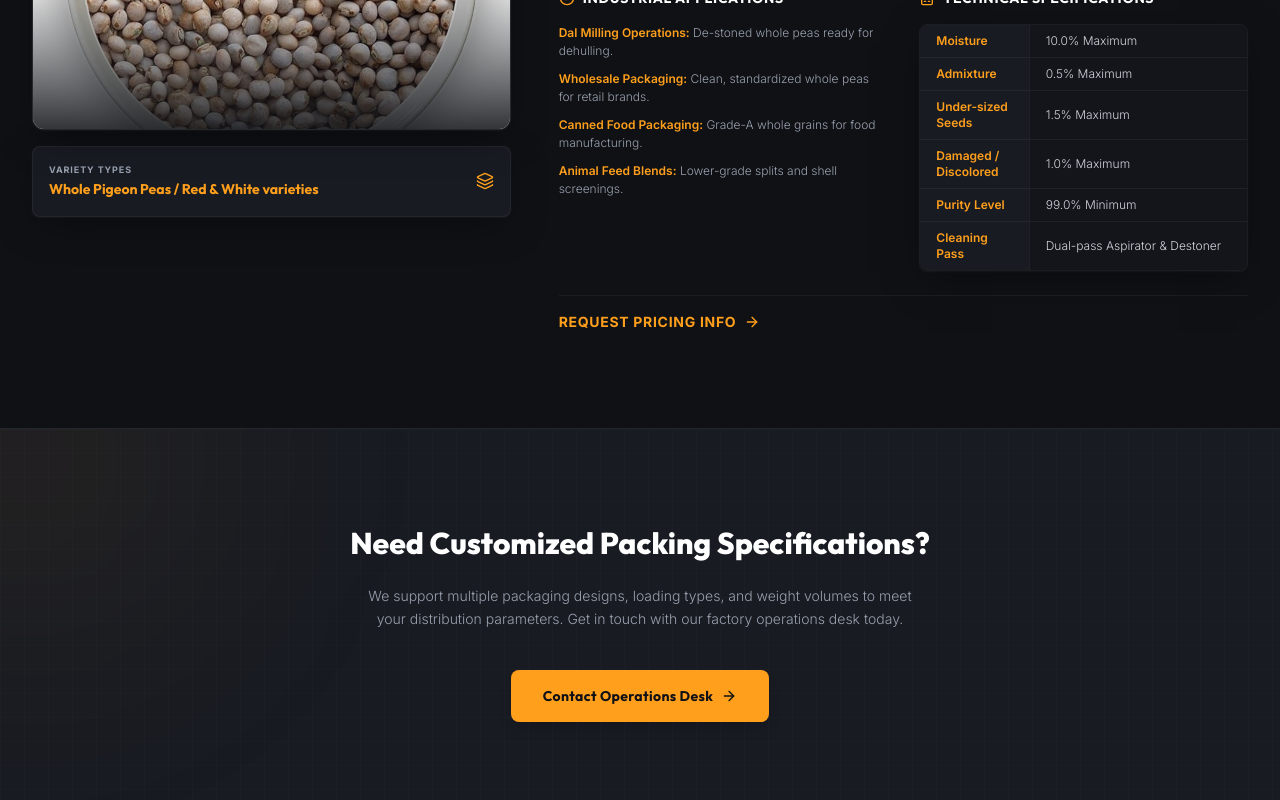
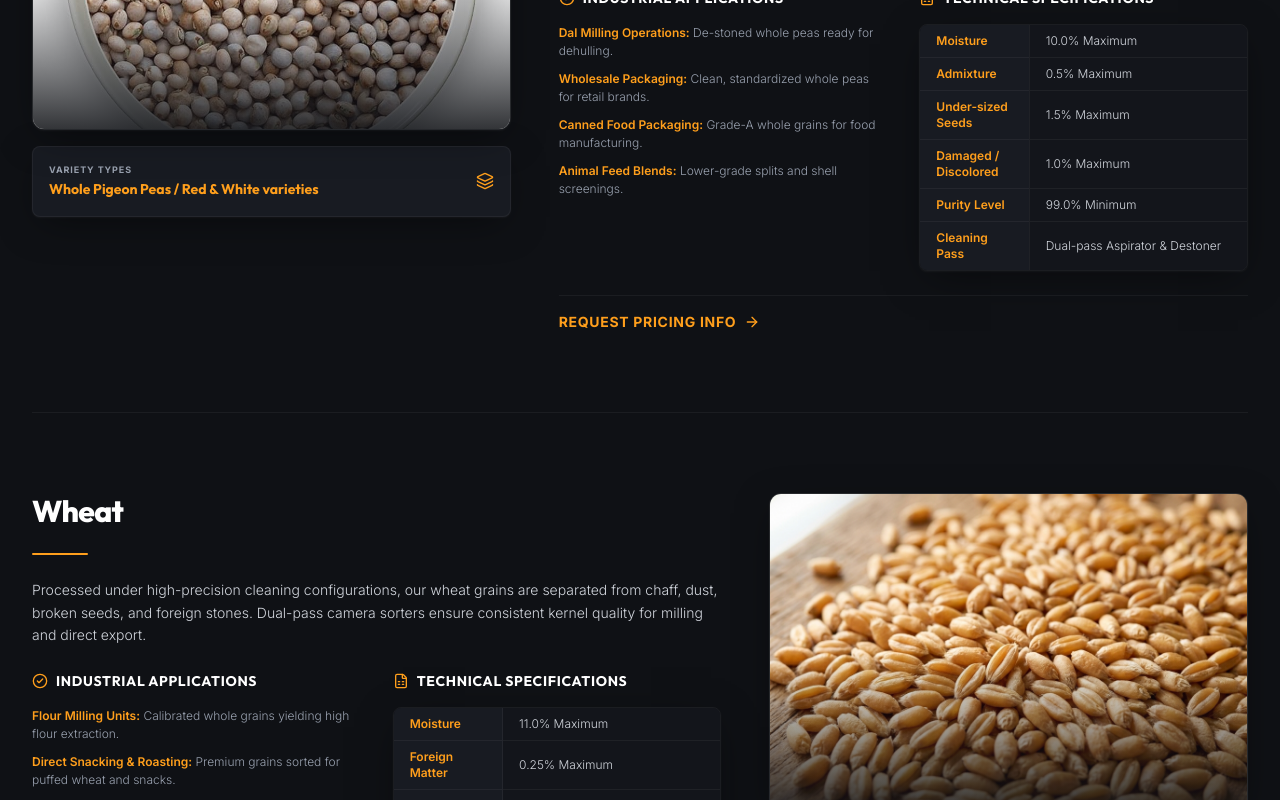
Before and after one commit to vijayghodadra/SOMNATH-INDUSTRIES, a React (Vite) app: page /products in a window 1280 px wide. Shown: the part 2000-2800 px from the top of the page. Built offline with nearby package versions, Linux system fonts and the light colour scheme.

Commit message:
Add Tuwar and Wheat products, fix badge alignment, and add Other Agricultural Commodities in footer

```diff
--- a/index.html
+++ b/index.html
@@ -7,8 +7,8 @@
 
     <!-- SEO Meta Tags -->
     <title>Somnath Industries | Premium Agriculture Sorting & Processing Solutions</title>
-    <meta name="description" content="Somnath Industries provides premium agriculture sorting, grading, and packing solutions for Peanut (Singdana), Chana, and Tuwar in Gujarat. Built on trust, driven by quality." />
-    <meta name="keywords" content="Somnath Industries, Peanut Sorting, Chana Sorting, Tuwar Grading, Agricultural Packing, Gujarat Agriculture Processing, Sorting Machinery" />
+    <meta name="description" content="Somnath Industries provides premium agriculture sorting, grading, and packing solutions for Peanut (Singdana), Chana, Tuwar, and Wheat in Gujarat. Built on trust, driven by quality." />
+    <meta name="keywords" content="Somnath Industries, Peanut Sorting, Chana Sorting, Tuwar Grading, Wheat Processing, Agricultural Packing, Gujarat Agriculture Processing, Sorting Machinery" />
     <meta name="author" content="Somnath Industries" />
 
     <!-- Open Graph / Facebook -->
--- a/src/components/Footer.jsx
+++ b/src/components/Footer.jsx
@@ -91,6 +91,9 @@ export default function Footer() {
                 { label: 'Industrial Packaging', path: '/services#packing' },
                 { label: 'Peanut (Singdana) Processing', path: '/products#peanut' },
                 { label: 'Chickpeas (Chana) Processing', path: '/products#chana' },
+                { label: 'Tuwar (Pigeon Peas) Processing', path: '/products#tuwar' },
+                { label: 'Wheat Processing', path: '/products#wheat' },
+                { label: 'Other Agricultural Commodities / Etc.', path: '/contact' },
               ].map((link) => (
                 <li key={link.label}>
                   <Link
--- a/src/components/Navbar.jsx
+++ b/src/components/Navbar.jsx
@@ -5,6 +5,7 @@ import { Menu, X, Cog, PhoneCall, ChevronDown, ArrowRight } from 'lucide-react';
 import peanutImg from '../assets/Peanut.jpg';
 import chanaImg from '../assets/Chana.jpg';
 import tuwarImg from '../assets/Tuwar.jpg';
+import wheatImg from '../assets/Wheat.png';
 
 export default function Navbar() {
   const [isScrolled, setIsScrolled] = useState(false);
@@ -64,6 +65,13 @@ export default function Navbar() {
       variety: 'Red & White Whole Seeds',
       desc: 'Destoned and aspirated whole peas prepared for premium dehulling mills.',
       image: tuwarImg,
+    },
+    {
+      id: 'wheat',
+      name: 'Wheat',
+      variety: 'Lokwan & Tukda Varieties',
+      desc: 'Premium cleaned whole wheat grains sorted for mills and exporters.',
+      image: wheatImg,
     }
   ];
 
@@ -127,7 +135,7 @@ export default function Navbar() {
                             transition={{ duration: 0.25, ease: 'easeOut' }}
                             className="absolute left-1/2 -translate-x-1/2 top-full mt-4 w-[680px] bg-[#181B22]/98 backdrop-blur-md rounded-xl shadow-premium-lg border border-white/10 p-6 z-50 grid grid-cols-12 gap-6"
                           >
-                            <div className="col-span-8 grid grid-cols-3 gap-4">
+                            <div className="col-span-8 grid grid-cols-2 gap-4">
                               {megaProducts.map((prod) => (
                                 <Link
                                   key={prod.id}
--- a/src/components/SEO.jsx
+++ b/src/components/SEO.jsx
@@ -24,7 +24,7 @@ export default function SEO({ title, description, keywords, schema }) {
     if (metaKeywords) {
       metaKeywords.setAttribute(
         'content',
-        keywords || 'Somnath Industries, Peanut Sorting, Chana Sorting, Tuwar Grading, Agricultural Packing, Gujarat Agriculture Processing, Sorting Machinery'
+        keywords || 'Somnath Industries, Peanut Sorting, Chana Sorting, Tuwar Grading, Wheat Sorting, Agricultural Packing, Gujarat Agriculture Processing, Sorting Machinery'
       );
     }
 
--- a/src/pages/Contact.jsx
+++ b/src/pages/Contact.jsx
@@ -34,6 +34,7 @@ export default function Contact() {
         if (prod.includes('peanut')) selectedKey = 'peanut';
         else if (prod.includes('chana')) selectedKey = 'chana';
         else if (prod.includes('tuwar')) selectedKey = 'tuwar';
+        else if (prod.includes('wheat')) selectedKey = 'wheat';
 
         setFormData(prev => ({
           ...prev,
@@ -343,6 +344,7 @@ export default function Contact() {
                     <option value="peanut">Peanut (Singdana)</option>
                     <option value="chana">Chana (Chickpeas)</option>
                     <option value="tuwar">Tuwar (Pigeon Peas)</option>
+                    <option value="wheat">Wheat</option>
                     <option value="other">Other Agricultural Commodities / Etc.</option>
                   </select>
                 </div>
--- a/src/pages/DigitalCard.jsx
+++ b/src/pages/DigitalCard.jsx
@@ -19,7 +19,7 @@ export default function DigitalCard() {
     whatsappUrl: 'https://wa.me/919925842943?text=Hi%20Sagar,%20I%20visited%20your%20digital%20business%20card%20and%20wanted%20to%20connect.'
   };
 
-  const products = ['Peanut (Singdana)', 'Chana (Chickpeas)', 'Tuwar (Pigeon Peas)'];
+  const products = ['Peanut (Singdana)', 'Chana (Chickpeas)', 'Tuwar (Pigeon Peas)', 'Wheat'];
   const services = ['Optical Color Sorting', 'Size & Weight Grading', 'Industrial Packaging'];
 
   const downloadVcf = () => {
--- a/src/pages/Home.jsx
+++ b/src/pages/Home.jsx
@@ -12,6 +12,7 @@ import cardsImg from '../assets/Cards.jpeg';
 import peanutImg from '../assets/Peanut.jpg';
 import chanaImg from '../assets/Chana.jpg';
 import tuwarImg from '../assets/Tuwar.jpg';
+import wheatImg from '../assets/Wheat.png';
 
 gsap.registerPlugin(ScrollTrigger);
 
@@ -51,6 +52,13 @@ export default function Home() {
       variety: 'Red & White Varieties',
       tagline: 'Clean whole grains prepared directly for pulse splitting mills.',
       image: tuwarImg
+    },
+    {
+      id: 'wheat',
+      name: 'Wheat',
+      variety: 'Lokwan & Tukda Varieties',
+      tagline: 'Premium cleaned whole grains sorted for mills and exporters.',
+      image: wheatImg
     }
   ];
 
@@ -170,11 +178,11 @@ export default function Home() {
               initial={{ opacity: 0, y: -15 }}
               animate={{ opacity: 1, y: 0 }}
               transition={{ duration: 0.6 }}
-              className="inline-flex items-center space-x-2 bg-white/5 border border-white/10 px-4 py-1.5 rounded-full backdrop-blur-md"
+              className="inline-flex bg-white/5 border border-white/10 px-4 py-2 rounded-full backdrop-blur-md"
             >
-              <span className="w-2 h-2 rounded-full bg-accent animate-pulse" />
-              <span className="text-[10px] uppercase tracking-[0.2em] font-semibold text-accent font-sans">
-                Precision Agricultural processing • Gujarat
+              <span className="text-[10px] uppercase tracking-[0.2em] font-semibold text-accent font-sans leading-relaxed">
+                <span className="inline-block w-2 h-2 rounded-full bg-accent animate-pulse mr-2 align-middle shrink-0" />
+                Precision Agricultural processing <span className="inline-block w-2 h-2 rounded-full bg-accent mx-2 align-middle shrink-0" /> Gujarat
               </span>
             </motion.div>
 
@@ -255,8 +263,8 @@ export default function Home() {
                 <span className="text-accent font-bold tracking-widest text-xs uppercase block font-sans">
                   The Somnath Heritage
                 </span>
-                <h2 className="text-3xl sm:text-5xl font-extrabold text-white tracking-tight font-display leading-tight">
-                  Over a Decade of Pure Sorting Infrastructure
+                <h2 className="text-3xl sm:text-5xl font-extrabold text-white tracking-normal font-display leading-tight">
+                  Over a Decade of &nbsp;Pure Sorting Infrastructure
                 </h2>
                 <div className="h-[2px] w-20 bg-accent rounded" />
               </div>
@@ -332,7 +340,7 @@ export default function Home() {
           </div>
 
           {/* 3D tilt style product list */}
-          <div className="grid grid-cols-1 md:grid-cols-3 gap-8 perspective-1000">
+          <div className="grid grid-cols-1 sm:grid-cols-2 lg:grid-cols-4 gap-8 perspective-1000">
             {products.map((prod) => (
               <div
                 key={prod.id}
--- a/src/pages/Products.jsx
+++ b/src/pages/Products.jsx
@@ -5,6 +5,7 @@ import SEO from '../components/SEO';
 import peanutImg from '../assets/Peanut.jpg';
 import chanaImg from '../assets/Chana.jpg';
 import tuwarImg from '../assets/Tuwar.jpg';
+import wheatImg from '../assets/Wheat.png';
 
 export default function Products() {
   const products = [
@@ -69,6 +70,27 @@ export default function Products() {
         { name: 'Damaged / Discolored', value: '1.0% Maximum' },
         { name: 'Purity Level', value: '99.0% Minimum' },
         { name: 'Cleaning Pass', value: 'Dual-pass Aspirator & Destoner' }
+      ]
+    },
+    {
+      id: 'wheat',
+      name: 'Wheat',
+      variety: 'Lokwan, Tukda & Sharbati Varieties',
+      image: wheatImg,
+      description: 'Processed under high-precision cleaning configurations, our wheat grains are separated from chaff, dust, broken seeds, and foreign stones. Dual-pass camera sorters ensure consistent kernel quality for milling and direct export.',
+      applications: [
+        'Flour Milling Units: Calibrated whole grains yielding high flour extraction.',
+        'Direct Snacking & Roasting: Premium grains sorted for puffed wheat and snacks.',
+        'Export Cargoes: Bulk consignments graded to meet international admixture limits.',
+        'Premium Retail Packs: Polished, dust-free whole grains for direct packaging.'
+      ],
+      specifications: [
+        { name: 'Moisture', value: '11.0% Maximum' },
+        { name: 'Foreign Matter', value: '0.25% Maximum' },
+        { name: 'Weeviled Grains', value: '0.5% Maximum' },
+        { name: 'Purity Level', value: '99.5% Minimum' },
+        { name: 'Gluten Content', value: '9.0% - 11.5% Range' },
+        { name: 'Cleaning Pass', value: 'Vibratory Grader & Destoner' }
       ]
     }
   ];
```
Also changed, not shown: src/assets/Wheat.png (added).
